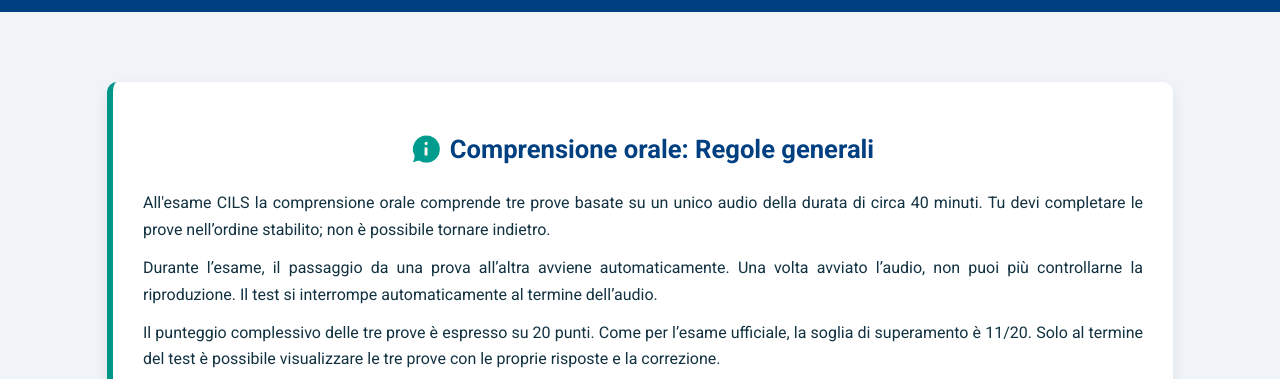
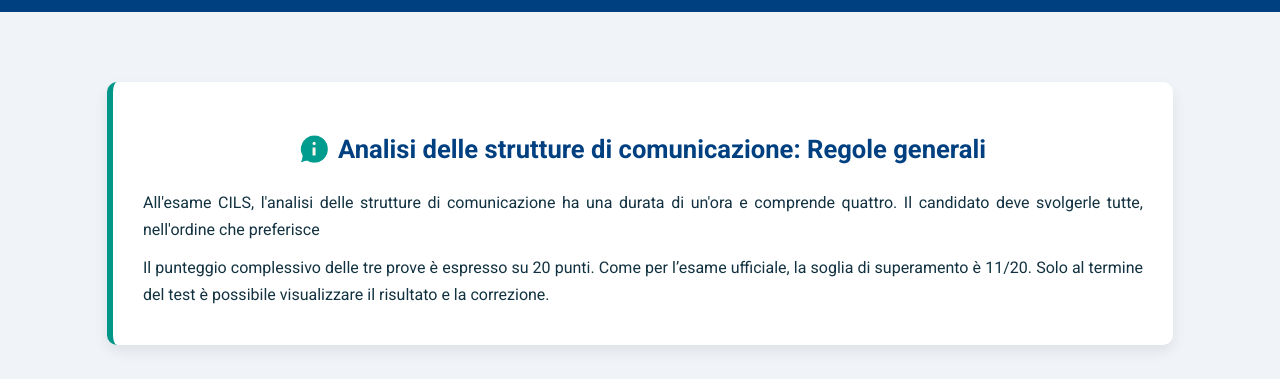
Before and after one commit to elraphatamesse-source/esamefacile, a plain HTML site: page Menu/analisi-cils/analisi.html in a window 1280 px wide. Shown: the part 99-478 px from the top of the page. Drawn offline with Linux system fonts and the light colour scheme.

Commit message:
Update analisi.html

```diff
--- a/Menu/analisi-cils/analisi.html
+++ b/Menu/analisi-cils/analisi.html
@@ -189,24 +189,17 @@
   <h2>
     <!-- Icône image -->
     <img src="regole.png" alt="Icona informativa" class="icon-regole">
-    Comprensione orale: Regole generali
+    Analisi delle strutture di comunicazione: Regole generali
   </h2>
 
   <p>
-    All'esame CILS la comprensione orale comprende tre prove basate su un unico audio della durata di circa 40 minuti.
-    Tu devi completare le prove nell’ordine stabilito; non è possibile tornare indietro.
+    All'esame CILS, l'analisi delle strutture di comunicazione ha una durata di un'ora e comprende quattro.
+    Il candidato deve svolgerle tutte, nell'ordine che preferisce
   </p>
-
-  <p>
-    Durante l’esame, il passaggio da una prova all’altra avviene automaticamente.
-    Una volta avviato l’audio, non puoi più controllarne la riproduzione.
-    Il test si interrompe automaticamente al termine dell’audio.
-  </p>
-
   <p>
     Il punteggio complessivo delle tre prove è espresso su 20 punti.
     Come per l’esame ufficiale, la soglia di superamento è 11/20.
-    Solo al termine del test è possibile visualizzare le tre prove con le proprie risposte e la correzione.
+    Solo al termine del test è possibile visualizzare il risultato e la correzione.
   </p>
 </section>
 <!-- Fin Bloc Regole Generali -->
```
